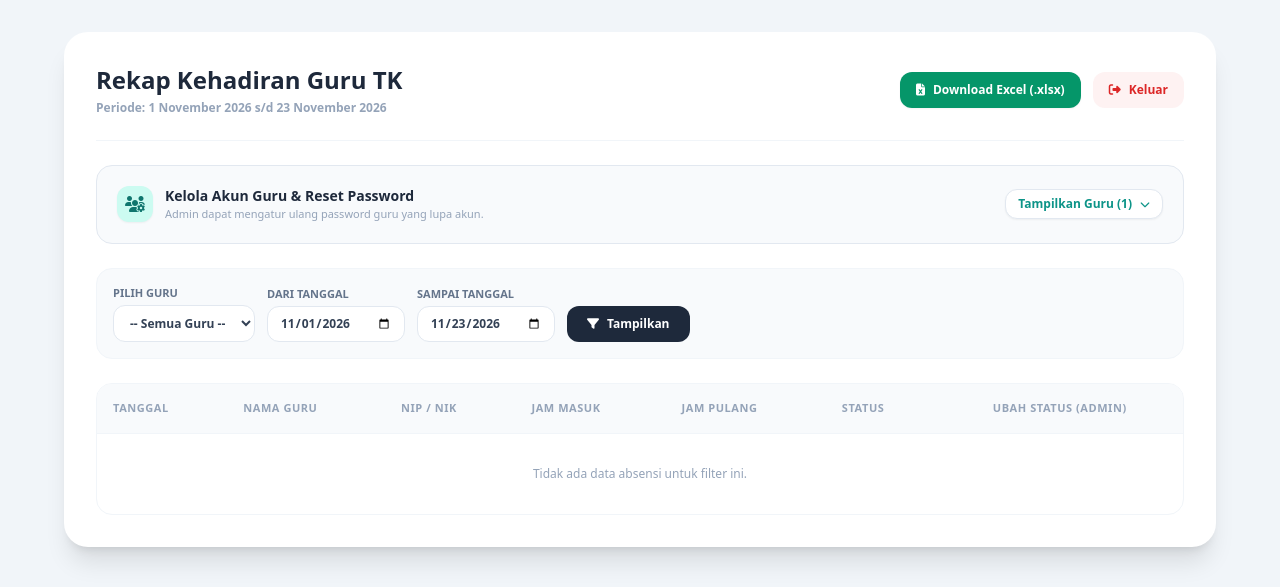
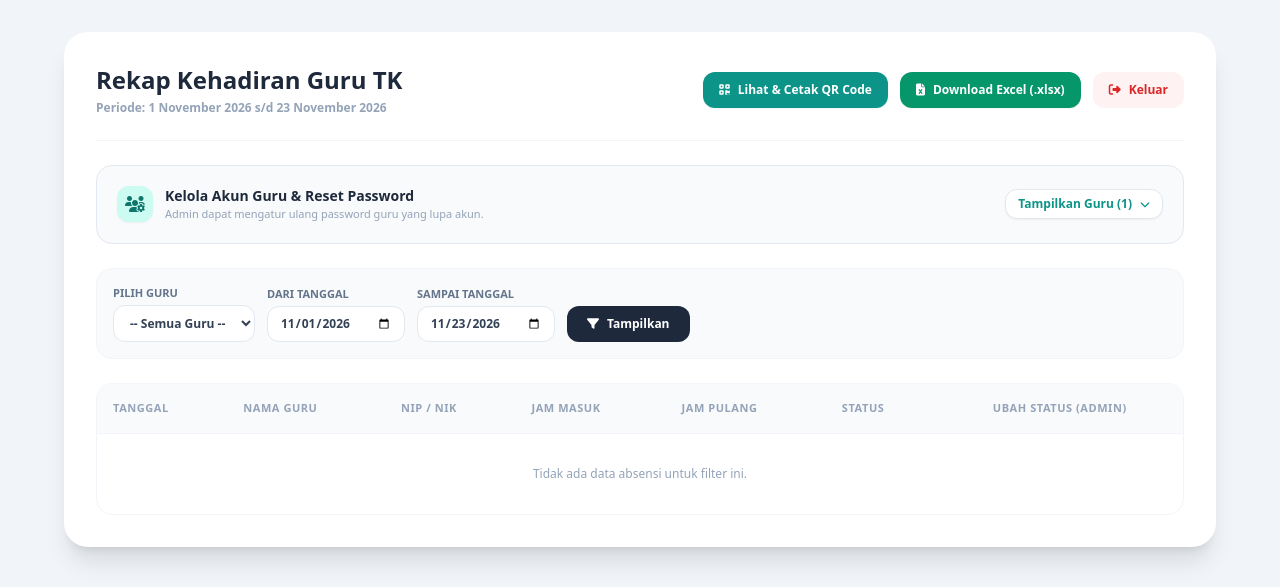
Before and after one commit to rzkyakbr-wq/absensi-guru-tk, a Laravel app: page /admin/dashboard in a window 1280 px wide. Shown: the top 587 px of the page. Run offline with Laravel 12, Linux system fonts and the light colour scheme; a user stored in the database is signed in; data comes from the database, SQL or seed files in the repository; data that the repository does not hold is empty; some libraries are stand-ins or nearby versions.

Commit message:
Enhance QR scanning compatibility, add flexible matching and Admin QR Code view/print modal

```diff
--- a/resources/views/admin/dashboard.blade.php
+++ b/resources/views/admin/dashboard.blade.php
@@ -23,6 +23,12 @@
             </div>
 
             <div class="flex items-center gap-3">
+                <!-- Tombol Lihat / Cetak QR Code -->
+                <button type="button" onclick="openQrModal()"
+                   class="px-4 py-2.5 bg-teal-600 hover:bg-teal-700 text-white font-bold rounded-xl text-xs transition flex items-center gap-2 shadow-sm">
+                    <i class="fa-solid fa-qrcode"></i> Lihat & Cetak QR Code
+                </button>
+
                 <!-- Tombol Export Excel Berdasarkan Filter -->
                 <a href="{{ route('admin.exportExcel', ['guru_id' => $selectedGuru, 'start_date' => $startDate, 'end_date' => $endDate]) }}"
                    class="px-4 py-2.5 bg-emerald-600 hover:bg-emerald-700 text-white font-bold rounded-xl text-xs transition flex items-center gap-2 shadow-sm">
@@ -236,5 +242,74 @@
 
     </div>
 
+    <!-- ================= MODAL CETAK & LIHAT QR CODE ================= -->
+    <div id="qrModal" class="fixed inset-0 bg-slate-900/60 backdrop-blur-sm hidden flex items-center justify-center p-4 z-50">
+        <div class="bg-white rounded-3xl p-6 md:p-8 w-full max-w-2xl shadow-2xl relative max-h-[90vh] overflow-y-auto">
+
+            <!-- Modal Header -->
+            <div class="flex items-center justify-between border-b border-slate-100 pb-4 mb-6">
+                <div>
+                    <h3 class="text-lg font-black text-slate-800 flex items-center gap-2">
+                        <i class="fa-solid fa-qrcode text-teal-600"></i> QR Code Absensi Resmi
+                    </h3>
+                    <p class="text-xs text-slate-400 mt-0.5">Tampilkan di layar atau cetak di kertas untuk ditempel di sekolah.</p>
+                </div>
+                <button type="button" onclick="closeQrModal()" class="w-8 h-8 rounded-full bg-slate-100 hover:bg-slate-200 text-slate-600 flex items-center justify-center transition">
+                    <i class="fa-solid fa-xmark"></i>
+                </button>
+            </div>
+
+            <!-- Dua Kolom QR Code (Masuk & Pulang) -->
+            <div class="grid grid-cols-1 md:grid-cols-2 gap-6 print:grid-cols-2" id="printableQrArea">
+                <!-- QR Code Absen Masuk -->
+                <div class="border-2 border-emerald-500 rounded-3xl p-6 text-center bg-emerald-50/30 flex flex-col items-center">
+                    <span class="bg-emerald-600 text-white text-[11px] font-black uppercase px-3 py-1 rounded-full mb-3 tracking-wider">
+                        Absen Masuk
+                    </span>
+                    <div class="p-3 bg-white rounded-2xl shadow-sm border border-emerald-100 mb-3">
+                        <img src="https://api.qrserver.com/v1/create-qr-code/?size=220x220&data=https://tk-aisyiyah06.sch.id/masuk"
+                             alt="QR Absen Masuk" class="w-48 h-48 object-contain">
+                    </div>
+                    <h4 class="text-xs font-bold text-slate-800">TK Aisyiyah Bustanul Athfal 06</h4>
+                    <p class="text-[10px] text-slate-500 mt-1">Batas Hadir Tepat Waktu: 07:00 WIB</p>
+                </div>
+
+                <!-- QR Code Absen Pulang -->
+                <div class="border-2 border-teal-500 rounded-3xl p-6 text-center bg-teal-50/30 flex flex-col items-center">
+                    <span class="bg-slate-800 text-white text-[11px] font-black uppercase px-3 py-1 rounded-full mb-3 tracking-wider">
+                        Absen Pulang
+                    </span>
+                    <div class="p-3 bg-white rounded-2xl shadow-sm border border-teal-100 mb-3">
+                        <img src="https://api.qrserver.com/v1/create-qr-code/?size=220x220&data=https://tk-aisyiyah06.sch.id/pulang"
+                             alt="QR Absen Pulang" class="w-48 h-48 object-contain">
+                    </div>
+                    <h4 class="text-xs font-bold text-slate-800">TK Aisyiyah Bustanul Athfal 06</h4>
+                    <p class="text-[10px] text-slate-500 mt-1">Scan saat jam kepulangan selesai</p>
+                </div>
+            </div>
+
+            <!-- Tombol Aksi Modal -->
+            <div class="flex items-center justify-end gap-3 mt-6 pt-4 border-t border-slate-100">
+                <button type="button" onclick="window.print()" class="px-5 py-2.5 bg-slate-800 hover:bg-slate-900 text-white font-bold rounded-xl text-xs transition flex items-center gap-2 shadow-sm">
+                    <i class="fa-solid fa-print"></i> Cetak QR Code
+                </button>
+                <button type="button" onclick="closeQrModal()" class="px-5 py-2.5 bg-slate-100 hover:bg-slate-200 text-slate-700 font-bold rounded-xl text-xs transition">
+                    Tutup
+                </button>
+            </div>
+
+        </div>
+    </div>
+
+    <script>
+        function openQrModal() {
+            document.getElementById('qrModal').classList.remove('hidden');
+        }
+
+        function closeQrModal() {
+            document.getElementById('qrModal').classList.add('hidden');
+        }
+    </script>
+
 </body>
 </html>
```
Also changed, not shown: app/Http/Controllers/AttendanceController.php (+12 -2 lines), resources/views/guru/dashboard.blade.php (+27 -7 lines).
